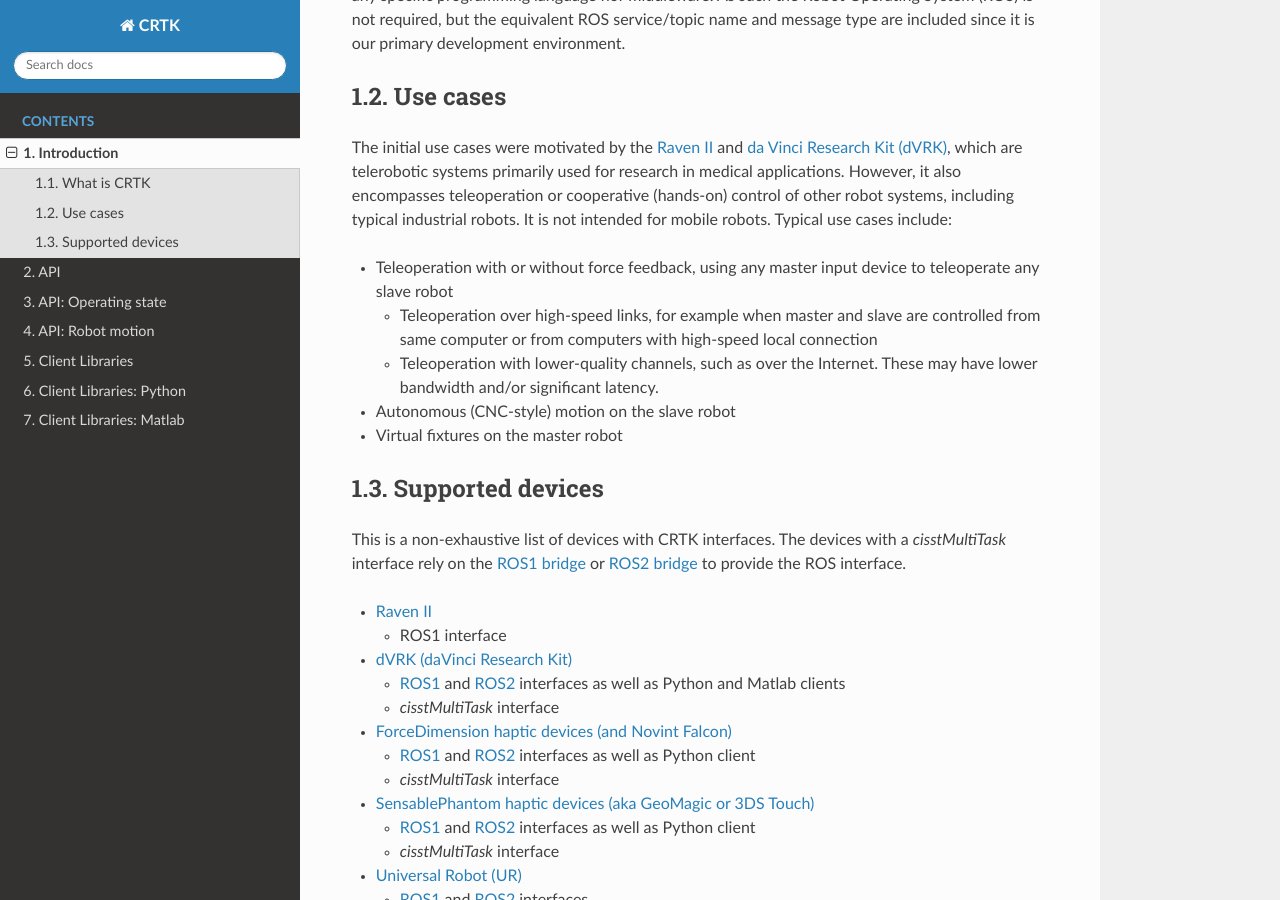
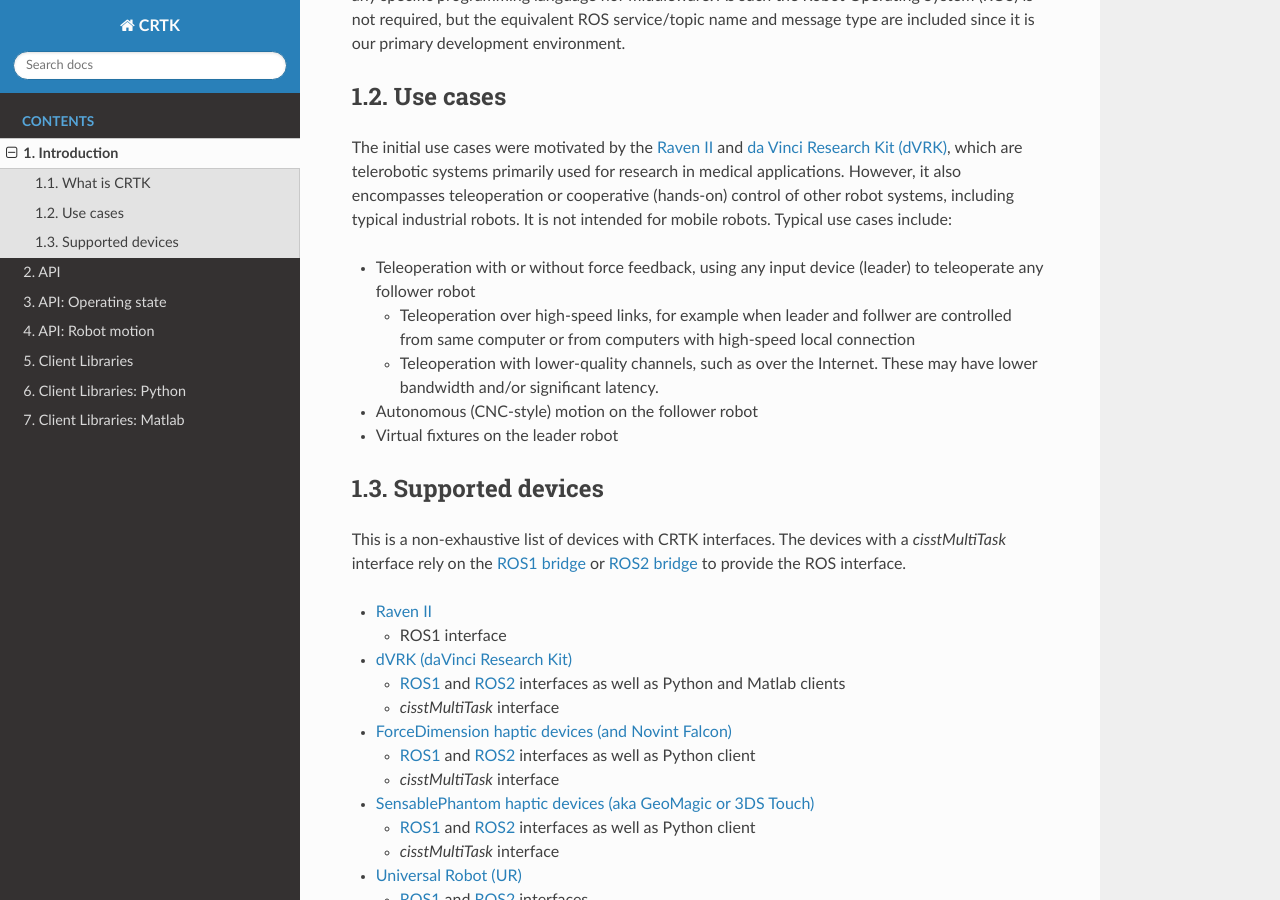
Before and after one commit to collaborative-robotics/documentation, a Sphinx documentation site: the page built from docs/pages/introduction.rst, in a window 1280 px wide and 900 px high, scrolled down 352 px. Built offline with Sphinx 7.4.7 and the Read the Docs theme 2.0.0, drawn with Linux system fonts in a browser that asks for light colours.

Commit message:
Changed to leader/follower terminology (issue #9)

```diff
--- a/docs/pages/api-robot-motion.rst
+++ b/docs/pages/api-robot-motion.rst
@@ -16,13 +16,13 @@ Direct access to the low-level controller:
 
 * **Use cases:**
 
-  * User has a smooth and continuous trajectory coming from a master
+  * User has a smooth and continuous trajectory coming from a leader
     arm or recorded trajectory and can send commands at a high rate.
 
   * Closing the loop in velocity mode using a fast external sensor
     with a task based Jacobian.
 
-  * Haptic feedback on master arm.
+  * Haptic feedback on leader arm.
 
 * **Type:** These commands can be either position, velocity or effort
   based. Positions can be provided relative from the latest setpoint
@@ -45,7 +45,7 @@ Simple interpolation:
 
 * **Use cases:**
 
-  * User has a smooth trajectory coming from a master arm or recorded
+  * User has a smooth trajectory coming from a leader arm or recorded
     trajectory, but **cannot** send commands at a high rate (e.g., 50Hz
     visual tracking, remote tele-operation).
 
--- a/docs/pages/introduction.rst
+++ b/docs/pages/introduction.rst
@@ -32,20 +32,20 @@ cooperative (hands-on) control of other robot systems, including
 typical industrial robots. It is not intended for mobile
 robots. Typical use cases include:
 
-* Teleoperation with or without force feedback, using any master input
-  device to teleoperate any slave robot
+* Teleoperation with or without force feedback, using any input
+  device (leader) to teleoperate any follower robot
 
-  * Teleoperation over high-speed links, for example when master and
-    slave are controlled from same computer or from computers with
+  * Teleoperation over high-speed links, for example when leader and
+    follwer are controlled from same computer or from computers with
     high-speed local connection
 
   * Teleoperation with lower-quality channels, such as over the
     Internet. These may have lower bandwidth and/or significant
     latency.
 
-* Autonomous (CNC-style) motion on the slave robot
+* Autonomous (CNC-style) motion on the follower robot
 
-* Virtual fixtures on the master robot
+* Virtual fixtures on the leader robot
 
 
 *****************
```
